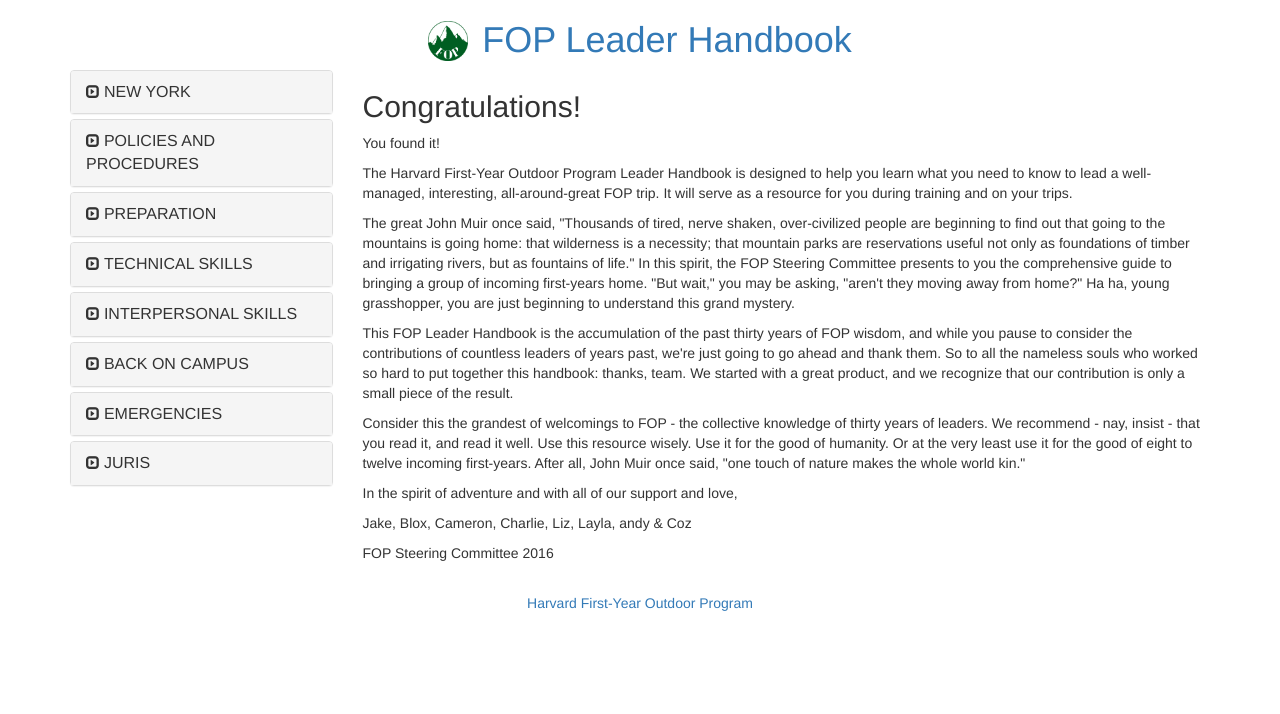
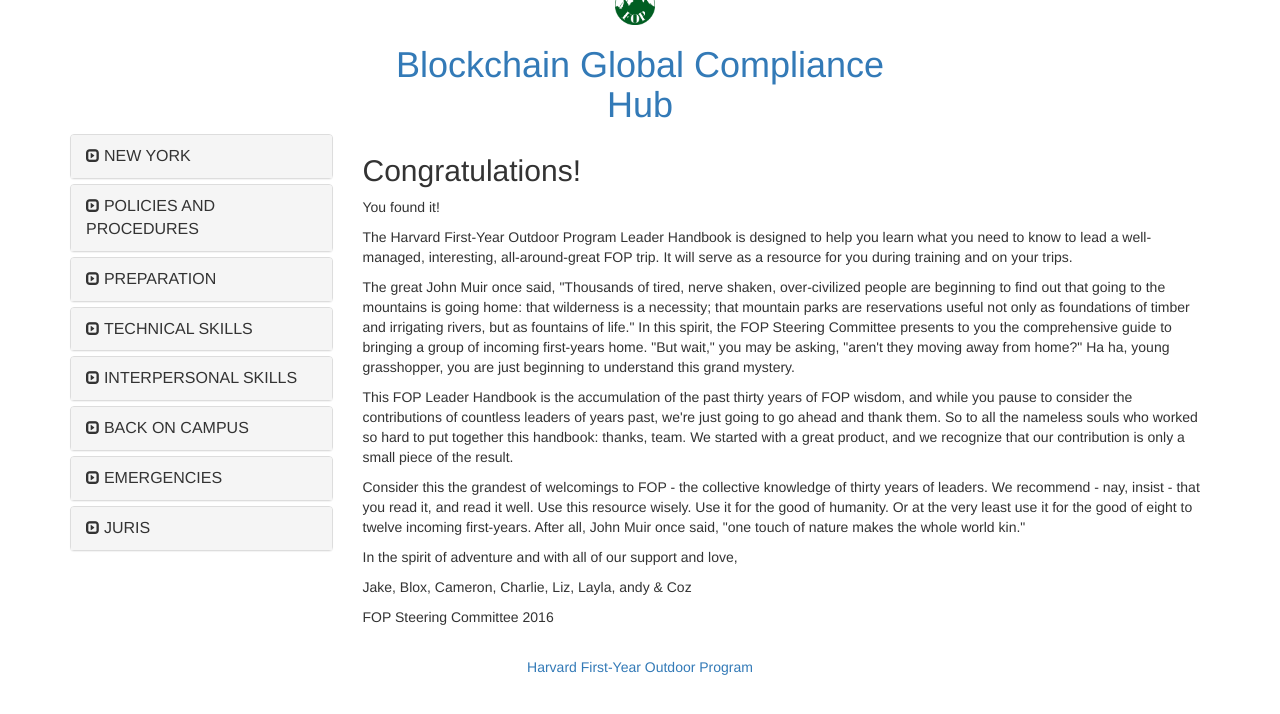
Before and after one commit to neo-project/global-blockchain-compliance-hub, a Jekyll site: the page built from index.html, in a window 1280 px wide. Shown: the top 714 px of the page. Built offline with Jekyll 4.4.1, drawn with Linux system fonts in a browser that asks for light colours; nearby versions of some CDN libraries.

Commit message:
Update _config.yml

```diff
--- a/_config.yml
+++ b/_config.yml
@@ -1,9 +1,9 @@
 # Site settings
-title: FOP Leader Handbook
-email: fop@fas.harvard.edu
-description: The handook for leaders of the Harvard First-Year Outdoor Program.
+title: Blockchain Global Compliance Hub
+email: miryam.amsili@gmail.com
+description: The repository for global blockchain compliance
 baseurl: "" # the subpath of your site, e.g. /blog/
-url: "https://harvardfop.github.io" # the base hostname & protocol for your site
+url: "https://mimush.github.io/CryptoWikiTest.github.io/" # the base hostname & protocol for your site
 
 # Build settings
 markdown: kramdown
```
